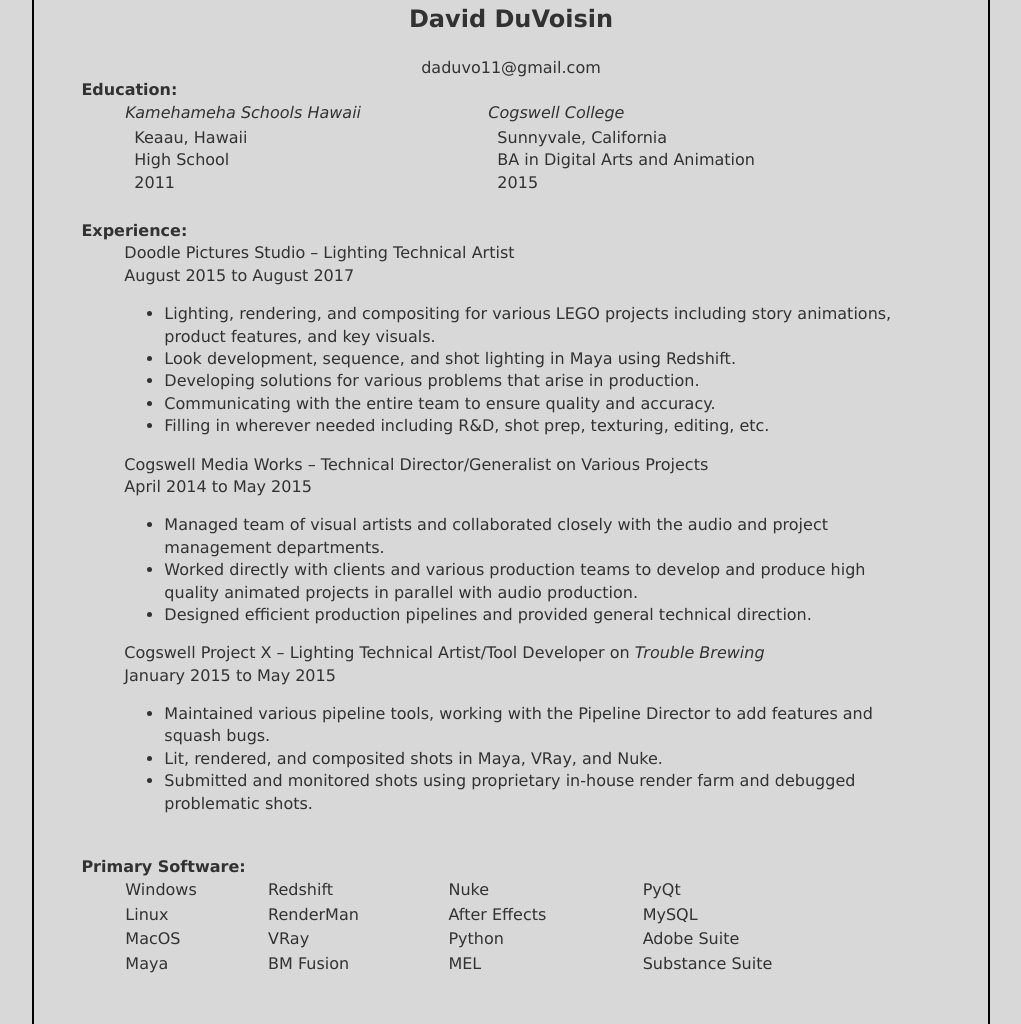
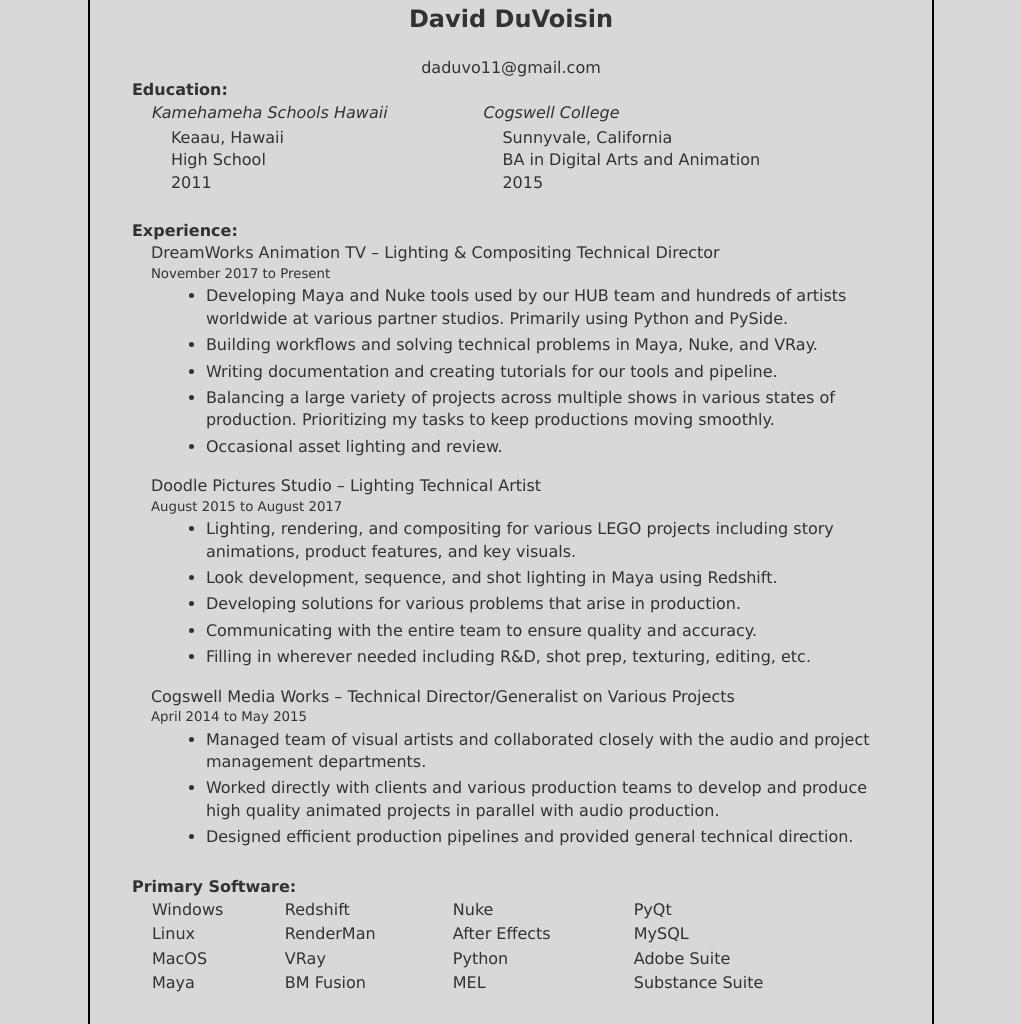
Before and after one commit to david2777/Website, a plain HTML site: page resume.html in a window 1280 px wide. Shown: the part 341-1365 px from the top of the page, without its empty margins (129-1150 px from the left). Drawn offline with Linux system fonts and the light colour scheme.

Commit message:
Resume updates

```diff
--- a/resume.html
+++ b/resume.html
@@ -73,9 +73,18 @@
           </div>
 
           <p><strong>Experience:</strong></p>
-          <div id="resumeTable">
-              Doodle Pictures Studio – Lighting Technical Artist<br>
-              August 2015 to August 2017
+          <div id="resumeExperience">
+            <p>DreamWorks Animation TV – Lighting &amp; Compositing Technical Director</p>
+            <p class="date">November 2017 to Present</p>
+            <ul>
+              <li>Developing Maya and Nuke tools used by our HUB team and hundreds of artists worldwide at various partner studios. Primarily using Python and PySide.</li>
+              <li>Building workflows and solving technical problems in Maya, Nuke, and VRay.</li>
+              <li>Writing documentation and creating tutorials for our tools and pipeline.</li>
+              <li>Balancing a large variety of projects across multiple shows in various states of production. Prioritizing my tasks to keep productions moving smoothly.</li>
+              <li>Occasional asset lighting and review.</li>
+            </ul>
+            <p>Doodle Pictures Studio – Lighting Technical Artist</p>
+            <p class="date">August 2015 to August 2017</p>
             <ul>
               <li>Lighting, rendering, and compositing for various LEGO projects including story animations, product features, and key visuals.</li>
               <li>Look development, sequence, and shot lighting in Maya using Redshift.</li>
@@ -83,23 +92,12 @@
               <li>Communicating with the entire team to ensure quality and accuracy.</li>
               <li>Filling in wherever needed including R&amp;D, shot prep, texturing, editing, etc.</li>
             </ul>
-            <p>
-              Cogswell Media Works – Technical  Director/Generalist on Various Projects<br>
-              April 2014 to May 2015
-            </p>
+            <p>Cogswell Media Works – Technical  Director/Generalist on Various Projects</p>
+            <p class="date">April 2014 to May 2015</p>
             <ul>
               <li>Managed team of visual artists and collaborated closely with the audio and project management departments. </li>
               <li>Worked directly with clients and various production teams to develop and produce high quality animated projects in parallel with audio production.</li>
               <li>Designed efficient production pipelines and provided general technical direction.</li>
-            </ul>
-            <p>
-              Cogswell Project X – Lighting Technical  Artist/Tool Developer on <em>Trouble Brewing</em><br>
-              January 2015 to May 2015
-            </p>
-            <ul>
-              <li>Maintained various pipeline tools, working with the Pipeline Director to add features and squash bugs.</li>
-              <li>Lit, rendered, and composited shots in  Maya, VRay, and Nuke.</li>
-              <li>Submitted and monitored shots using  proprietary in-house render farm and debugged problematic shots.</li>
             </ul>
           </div>
 
--- a/style.css
+++ b/style.css
@@ -219,8 +219,25 @@ img.icon_end_fix {
 	width: 100%;
 	border: 0px;
 }
+#resumeExperience {
+  width: 100%;
+  border: 0px;
+  padding-bottom: 10px;
+}
+#resumeExperience ul {
+  margin: 0;
+  padding-bottom: 15px;
+  padding-left: 55px;
+}
+#resumeExperience li {
+  padding-top: 2px;
+  padding-bottom: 2px;
+}
+#resumeExperience p.date {
+  font-size: 10pt;
+}
 #resumeEduTable {
-	padding-left: 10px;
+	padding-left: 20px;
 }
 
 /*Contact*/
@@ -382,13 +399,17 @@ img.icon_end_fix {
 
 	/*Resume*/
 	#resumeWrapper{
-		width: 85%;
+		width: 75%;
 		padding: 50px 0px;
 	}
 	#resumeTable {
-		width: 90%;
+		width: 95%;
 		margin: 0 auto;
 	}
+  #resumeExperience {
+    width: 95%;
+    margin: 0 auto;
+  }
 	#resume {
 		width: 90%;
 	}
```
Also changed, not shown: 2 other files.
